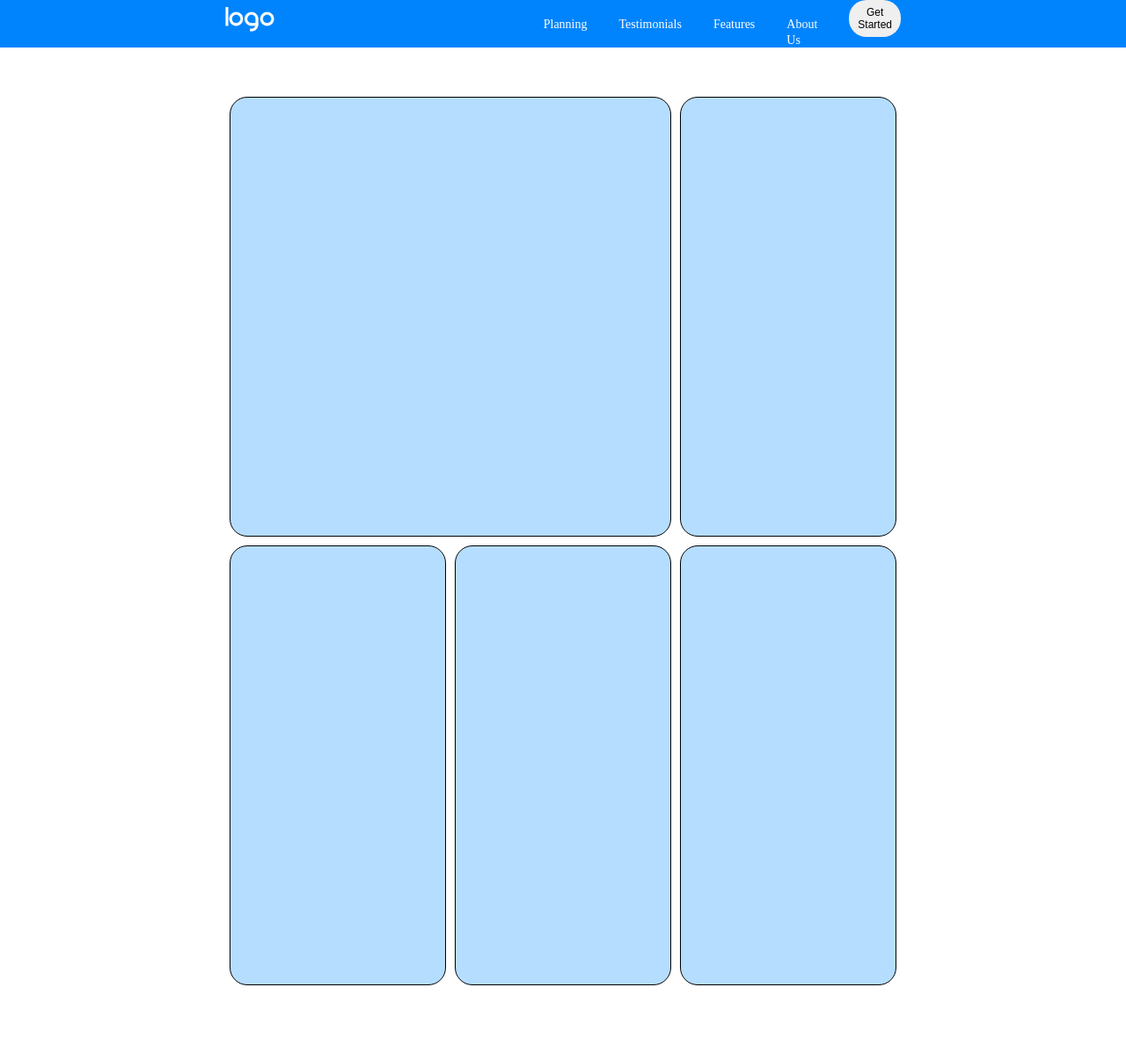
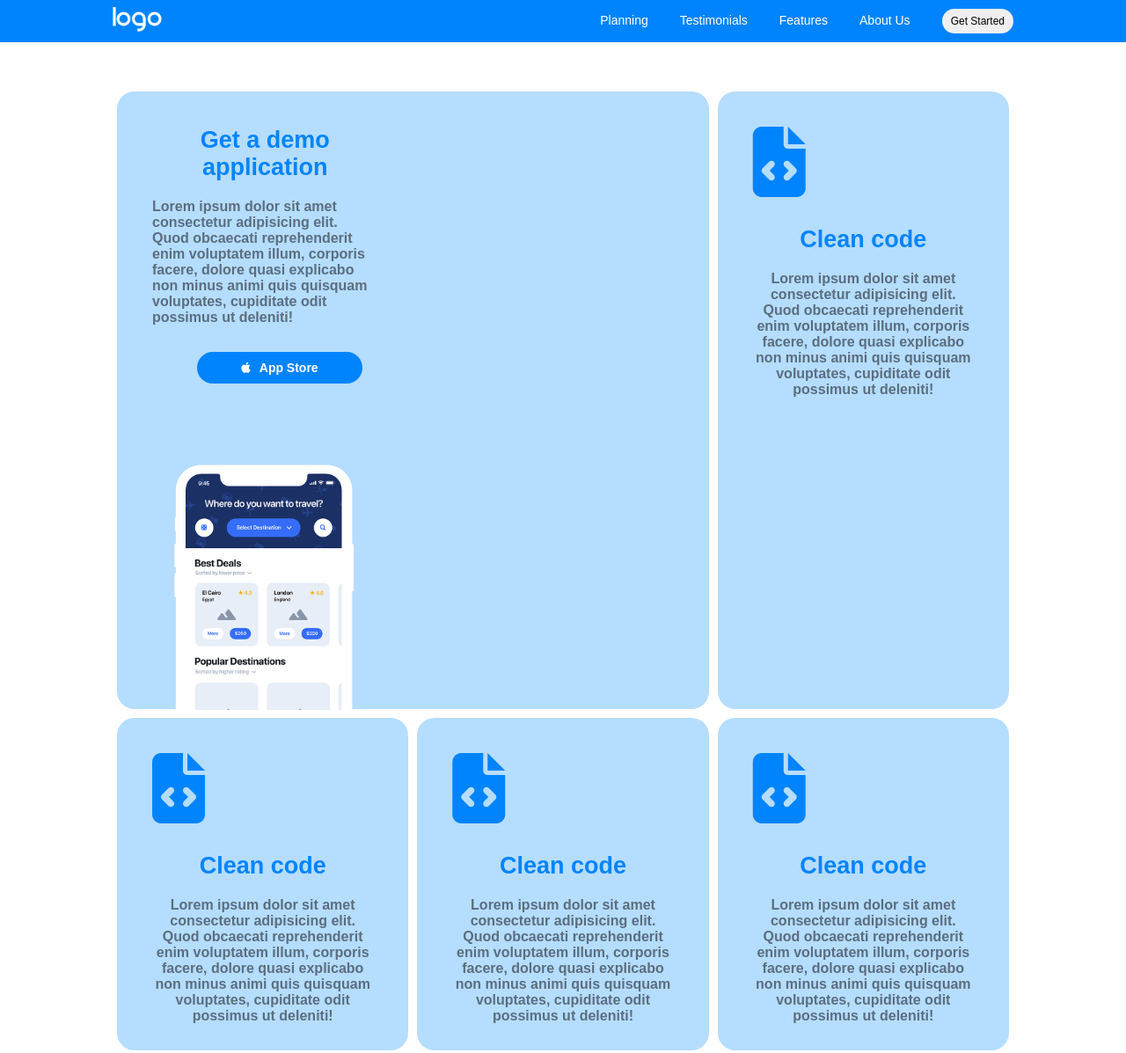
Before and after one commit to AlanDAmario/htmlcss-responsive-layout, a plain HTML site: page index.html in a window 1280 px wide. Shown: the top 1197 px of the page at 88% size. Drawn offline with Linux system fonts and the light colour scheme.

Commit message:
[UPD] check img phone

```diff
--- a/css/style.css
+++ b/css/style.css
@@ -3,7 +3,9 @@
     padding: 0;
     box-sizing: border-box;
 }
-
+body{
+    font-family: Arial, Helvetica, sans-serif;
+}
 footer{
     background-color:  #333333;
 }
@@ -21,13 +23,64 @@ footer{
 /* ***INTRO*** */
 .col-100-mobile{
     width: 100%;
-    height: 500px;
     margin: 2rem 0;
 }
 .intro .col-100-mobile{
     background-color: #B5DDFF;
 }
 
+.intro-content h2{
+    color: #0084FD;
+    font-size: 27px;
+    text-align: center;
+    margin-bottom: 20px;
+}
+
+.intro-content{
+    padding: 40px 40px 0 40px;
+}
+.intro-content .text-left{
+    color: #5A6E7F;
+    text-align: left;
+    font-weight: bold;
+    margin-bottom: 30px;
+}
+
+.intro-content button{
+    color: white;
+    background-color: #0084FD;
+    border: none;
+    border-radius: 20px;
+    font-size: 14px;
+    font-weight: bold;
+    padding: 10px 50px;
+}
+
+.intro-content .apple{
+    margin-left: 20%;
+}
+
+.intro-img img{
+    width: 100%;
+    margin-top: 40px;
+    transform: translate(0, 5px);
+}
+
+.font-file{
+    font-size: 80px;
+    margin-bottom: 33px;
+    color: #0084FD;
+    display: flex;
+    align-items: center;
+    justify-content: center;
+}
+
+.intro-content .text-center{
+    color: #5A6E7F;
+    text-align: center;
+    font-weight: bold;
+    margin-bottom: 30px;
+}
 /* ***PLANNING*** */
 .planning .col-100-mobile{
     border: 1px solid black;
@@ -86,6 +139,9 @@ footer{
     border: 1px solid black;
 }
 
+.padding-bottom{
+    margin-right: 10px;
+}
 .menu-dekstop li{
     display: none;
 }
@@ -151,8 +207,15 @@ footer{
     /*  INTRO */
     .col-100-mobile{
         width: 100%;
-        height: 500px;
         margin: 5px;
+    }
+
+    .col-left{
+        width: 50%;
+    }
+
+    .col-right{
+        width: 50%;
     }
     .intro .col-100-mobile:first-child {
         width: calc(100% / 3 * 2 - 10px);
@@ -166,6 +229,14 @@ footer{
         padding-bottom: 101px;
     }
 
+    .font-file{
+        font-size: 80px;
+        margin-bottom: 33px;
+        color: #0084FD;
+        display: flex;
+        align-items: center;
+        justify-content: center;
+    }
     /* TESTIMONIALS */
     .card{
         margin: 1rem 1.3rem;
@@ -203,7 +274,7 @@ footer{
 
 @media screen and (min-width: 1160px) {
     .container{
-        max-width: 60%;
+        max-width: 1140px;
     }
     /* MENU */
     .menu-mobile .logo-menu{
--- a/index.html
+++ b/index.html
@@ -45,11 +45,50 @@
         <section class="intro">
             <div class="container">
                 <div class="row-mobile flex wrap">
-                    <div class="col-100-mobile radius border"></div>
-                    <div class="col-100-mobile radius border"></div>
-                    <div class="col-100-mobile radius border"></div>
-                    <div class="col-100-mobile radius border"></div>
-                    <div class="col-100-mobile radius border"></div>
+                    <div class="col-100-mobile radius ">
+                        <div class="col-left">
+                            <div class="intro-content">
+                                <h2>Get a demo application</h2>
+                                <p class="text-left">Lorem ipsum dolor sit amet consectetur adipisicing elit. Quod obcaecati reprehenderit enim voluptatem illum, corporis facere, dolore quasi explicabo non minus animi quis quisquam voluptates, cupiditate odit possimus ut deleniti!</p>
+                                <button class="apple"><i class="fab fa-apple padding-bottom"></i>App Store</button>
+                            </div>
+                        </div>
+                        <div class="col-right">
+                            <div class="intro-content">
+                                <div class="intro-img">
+                                    <img src="./img/phone.png" alt="phone">
+                                </div>
+                            </div>
+                        </div>
+                    </div>
+                    <div class="col-100-mobile radius">
+                        <div class="intro-content">
+                            <i class="fas fa-file-code font-file"></i>
+                            <h2>Clean code</h2>
+                            <p class="text-center">Lorem ipsum dolor sit amet consectetur adipisicing elit. Quod obcaecati reprehenderit enim voluptatem illum, corporis facere, dolore quasi explicabo non minus animi quis quisquam voluptates, cupiditate odit possimus ut deleniti!</p>
+                        </div>
+                    </div>
+                    <div class="col-100-mobile radius">
+                        <div class="intro-content">
+                            <i class="fas fa-file-code font-file"></i>
+                            <h2>Clean code</h2>
+                            <p class="text-center">Lorem ipsum dolor sit amet consectetur adipisicing elit. Quod obcaecati reprehenderit enim voluptatem illum, corporis facere, dolore quasi explicabo non minus animi quis quisquam voluptates, cupiditate odit possimus ut deleniti!</p>
+                        </div>
+                    </div>
+                    <div class="col-100-mobile radius">
+                        <div class="intro-content">
+                            <i class="fas fa-file-code font-file"></i>
+                            <h2>Clean code</h2>
+                            <p class="text-center">Lorem ipsum dolor sit amet consectetur adipisicing elit. Quod obcaecati reprehenderit enim voluptatem illum, corporis facere, dolore quasi explicabo non minus animi quis quisquam voluptates, cupiditate odit possimus ut deleniti!</p>
+                        </div>
+                    </div>
+                    <div class="col-100-mobile radius">
+                        <div class="intro-content">
+                            <i class="fas fa-file-code font-file"></i>
+                            <h2>Clean code</h2>
+                            <p class="text-center">Lorem ipsum dolor sit amet consectetur adipisicing elit. Quod obcaecati reprehenderit enim voluptatem illum, corporis facere, dolore quasi explicabo non minus animi quis quisquam voluptates, cupiditate odit possimus ut deleniti!</p>
+                        </div>
+                    </div>
                 </div>
             </div>
         </section>
```
